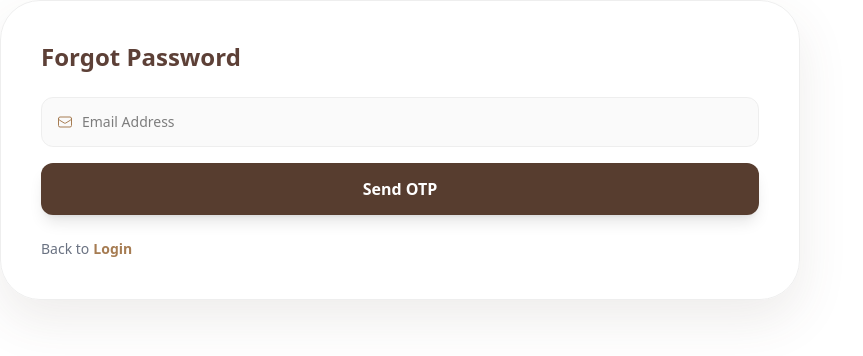
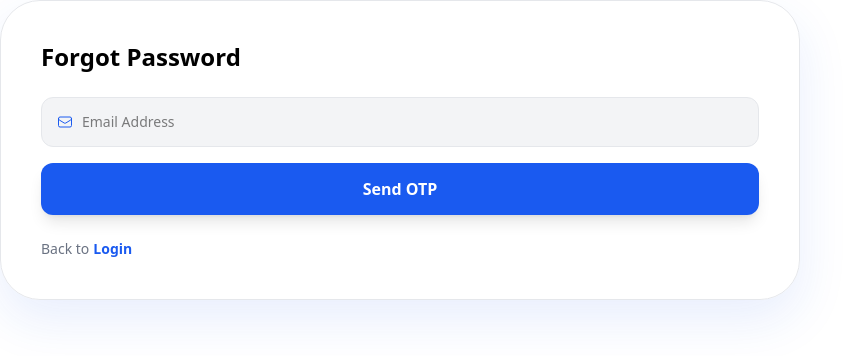
Before and after one commit to roacstech/Matrimony_frontend, a React (Vite) app: page /forget in a window 1280 px wide. Shown: the top 356 px of the page, without its empty margins (0-863 px from the left). Built offline with nearby package versions, Linux system fonts and the light colour scheme.

Commit message:
color update froget password

```diff
--- a/src/pages/Forgetpassword.jsx
+++ b/src/pages/Forgetpassword.jsx
@@ -74,7 +74,9 @@ const ForgotPassword = ({ onNavigate }) => {
         email,
         newPassword,
       });
-      onNavigate(); // ✅ Navigate first
+
+      // Keeping your logic: Navigate first, then show toast with a delay
+      onNavigate();
 
       toast.success(res.data.message || "Password reset successful", {
         duration: 2000,
@@ -96,13 +98,13 @@ setTimeout(() => {
       bg-white/95 backdrop-blur-xl
       rounded-[30px] md:rounded-[40px]
       p-8 md:p-10
-      shadow-[0_20px_50px_rgba(93,64,55,0.1)]
-      border border-[#EEEEEE]
+      shadow-[0_20px_50px_rgba(26,90,240,0.1)]
+      border border-gray-200
       transition-all duration-300"
     >
       {/* TITLE */}
       <div className="mb-6">
-        <p className="font-bold text-xl md:text-2xl text-[#5D4037]">
+        <p className="font-bold text-xl md:text-2xl text-black">
           Forgot Password
         </p>
       </div>
@@ -111,17 +113,17 @@ setTimeout(() => {
       {step === 1 && (
         <form className="space-y-4" onSubmit={handleSendOtp}>
           <div className="group relative">
-            <EnvelopeIcon className="absolute left-4 top-1/2 -translate-y-1/2 w-4 h-4 text-[#A67C52]" />
+            <EnvelopeIcon className="absolute left-4 top-1/2 -translate-y-1/2 w-4 h-4 text-[#1A5AF0]" />
             <input
               type="email"
               placeholder="Email Address"
               value={email}
               onChange={(e) => setEmail(e.target.value)}
               className="w-full pl-10 pr-4 py-3.5
-              bg-[#EEEEEE]/30 border border-[#EEEEEE]
+              bg-gray-100 border border-gray-200
               rounded-xl focus:bg-white
-              focus:border-[#5D4037] focus:outline-none
-              transition-all text-sm"
+              focus:border-[#1A5AF0] focus:outline-none
+              transition-all text-sm text-black"
               required
             />
           </div>
@@ -129,8 +131,8 @@ setTimeout(() => {
           <button
             type="submit"
             disabled={loading}
-            className={`w-full bg-[#573D2F] text-white py-3.5 rounded-xl font-bold
-            shadow-lg hover:bg-[#5D4037] transition-all
+            className={`w-full bg-[#1A5AF0] text-white py-3.5 rounded-xl font-bold
+            shadow-lg hover:bg-blue-700 transition-all
             ${loading ? "opacity-50 cursor-not-allowed" : ""}`}
           >
             {loading ? "Sending OTP..." : "Send OTP"}
@@ -142,17 +144,17 @@ setTimeout(() => {
       {step === 2 && (
         <form className="space-y-4" onSubmit={handleVerifyOtp}>
           <div className="group relative">
-            <KeyIcon className="absolute left-4 top-1/2 -translate-y-1/2 w-4 h-4 text-[#A67C52]" />
+            <KeyIcon className="absolute left-4 top-1/2 -translate-y-1/2 w-4 h-4 text-[#1A5AF0]" />
             <input
               type="text"
               placeholder="Enter 6-digit OTP"
               value={otp}
               onChange={(e) => setOtp(e.target.value)}
               className="w-full pl-10 pr-4 py-3.5
-              bg-[#EEEEEE]/30 border border-[#EEEEEE]
+              bg-gray-100 border border-gray-200
               rounded-xl focus:bg-white
-              focus:border-[#5D4037] focus:outline-none
-              transition-all text-sm"
+              focus:border-[#1A5AF0] focus:outline-none
+              transition-all text-sm text-black"
               required
             />
           </div>
@@ -160,8 +162,8 @@ setTimeout(() => {
           <button
             type="submit"
             disabled={loading}
-            className={`w-full bg-[#573D2F] text-white py-3.5 rounded-xl font-bold
-            shadow-lg hover:bg-[#5D4037] transition-all
+            className={`w-full bg-[#1A5AF0] text-white py-3.5 rounded-xl font-bold
+            shadow-lg hover:bg-blue-700 transition-all
             ${loading ? "opacity-50 cursor-not-allowed" : ""}`}
           >
             {loading ? "Verifying..." : "Verify OTP"}
@@ -173,33 +175,33 @@ setTimeout(() => {
       {step === 3 && (
         <form className="space-y-4" onSubmit={handleResetPassword}>
           <div className="group relative">
-            <LockClosedIcon className="absolute left-4 top-1/2 -translate-y-1/2 w-4 h-4 text-[#A67C52]" />
+            <LockClosedIcon className="absolute left-4 top-1/2 -translate-y-1/2 w-4 h-4 text-[#1A5AF0]" />
             <input
               type="password"
               placeholder="New Password"
               value={newPassword}
               onChange={(e) => setNewPassword(e.target.value)}
               className="w-full pl-10 pr-4 py-3.5
-              bg-[#EEEEEE]/30 border border-[#EEEEEE]
+              bg-gray-100 border border-gray-200
               rounded-xl focus:bg-white
-              focus:border-[#5D4037] focus:outline-none
-              transition-all text-sm"
+              focus:border-[#1A5AF0] focus:outline-none
+              transition-all text-sm text-black"
               required
             />
           </div>
 
           <div className="group relative">
-            <LockClosedIcon className="absolute left-4 top-1/2 -translate-y-1/2 w-4 h-4 text-[#A67C52]" />
+            <LockClosedIcon className="absolute left-4 top-1/2 -translate-y-1/2 w-4 h-4 text-[#1A5AF0]" />
             <input
               type="password"
               placeholder="Confirm Password"
               value={confirmPassword}
               onChange={(e) => setConfirmPassword(e.target.value)}
               className="w-full pl-10 pr-4 py-3.5
-              bg-[#EEEEEE]/30 border border-[#EEEEEE]
+              bg-gray-100 border border-gray-200
               rounded-xl focus:bg-white
-              focus:border-[#5D4037] focus:outline-none
-              transition-all text-sm"
+              focus:border-[#1A5AF0] focus:outline-none
+              transition-all text-sm text-black"
               required
             />
           </div>
@@ -207,8 +209,8 @@ setTimeout(() => {
           <button
             type="submit"
             disabled={loading}
-            className={`w-full bg-[#573D2F] text-white py-3.5 rounded-xl font-bold
-            shadow-lg hover:bg-[#5D4037] transition-all
+            className={`w-full bg-[#1A5AF0] text-white py-3.5 rounded-xl font-bold
+            shadow-lg hover:bg-blue-700 transition-all
             ${loading ? "opacity-50 cursor-not-allowed" : ""}`}
           >
             {loading ? "Resetting..." : "Reset Password"}
@@ -222,7 +224,7 @@ setTimeout(() => {
         <button
           type="button"
           onClick={onNavigate}
-  className="text-[#A67C52] font-bold hover:text-[#5D4037] hover:underline ml-1"
+          className="text-[#1A5AF0] font-bold hover:text-blue-700 hover:underline ml-1"
         >
           Login
         </button>
```
Lines whose indentation alone changed are shown as unchanged.
